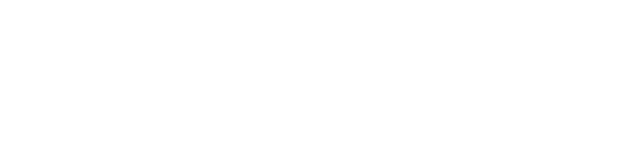
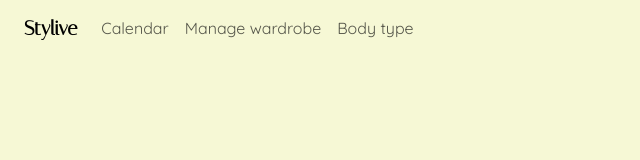
Before and after one commit to Quackeyikz/Stylive, a plain HTML site: page index.html in a window 1280 px wide. Shown: the whole page, without its empty margins (0-640 px from the left). Drawn offline with nearby package versions, Linux system fonts and the light colour scheme.

Commit message:
add navbar 1st

```diff
--- a/index.html
+++ b/index.html
@@ -1,5 +1,6 @@
 <!DOCTYPE html>
 <html lang="en">
+
 <head>
     <meta charset="UTF-8">
     <meta name="viewport" content="width=device-width, initial-scale=1.0">
@@ -9,10 +10,45 @@
     <link rel="stylesheet" href="style/index_style.css">
 
     <!-- Bootstrap -->
-    <link href="https://cdn.jsdelivr.net/npm/bootstrap@5.3.3/dist/css/bootstrap.min.css" rel="stylesheet" integrity="sha384-QWTKZyjpPEjISv5WaRU9OFeRpok6YctnYmDr5pNlyT2bRjXh0JMhjY6hW+ALEwIH" crossorigin="anonymous">
+    <link href="https://cdn.jsdelivr.net/npm/bootstrap@5.3.3/dist/css/bootstrap.min.css" rel="stylesheet"
+        integrity="sha384-QWTKZyjpPEjISv5WaRU9OFeRpok6YctnYmDr5pNlyT2bRjXh0JMhjY6hW+ALEwIH" crossorigin="anonymous">
 </head>
-<body>
+
+<body class="bg-main">
     <!-- Bootstrap JS -->
-    <script src="https://cdn.jsdelivr.net/npm/bootstrap@5.3.3/dist/js/bootstrap.bundle.min.js" integrity="sha384-YvpcrYf0tY3lHB60NNkmXc5s9fDVZLESaAA55NDzOxhy9GkcIdslK1eN7N6jIeHz" crossorigin="anonymous"></script>
+    <script src="https://cdn.jsdelivr.net/npm/bootstrap@5.3.3/dist/js/bootstrap.bundle.min.js"
+        integrity="sha384-YvpcrYf0tY3lHB60NNkmXc5s9fDVZLESaAA55NDzOxhy9GkcIdslK1eN7N6jIeHz"
+        crossorigin="anonymous"></script>
+    <!-- Navbar -->
+    <div class="container-fluid">
+        <nav class="navbar navbar-expand-sm">
+            <div class="container-fluid">
+                <a class="navbar-brand title-font" aria-current="page" href="index.html">Stylive</a>
+                <button class="navbar-toggler" type="button" data-bs-toggle="collapse"
+                    data-bs-target="#navbarNavDropdown" aria-controls="navbarNavDropdown" aria-expanded="false"
+                    aria-label="Toggle navigation">
+                    <span class="navbar-toggler-icon"></span>
+                </button>
+                <div class="collapse navbar-collapse" id="navbarNavDropdown">
+                    <ul class="navbar-nav second-font">
+                        <li class="nav-item">
+                            <a class="nav-link" href="calendar_set.html">Calendar</a>
+                        </li>
+                        <li class="nav-item">
+                            <a class="nav-link" href="manage_set.html">Manage wardrobe</a>
+                        </li>
+                        <li class="nav-item">
+                            <a class="nav-link" href="body.html">Body type</a>
+                        </li>
+                    </ul>
+                </div>
+            </div>
+        </nav>
+    </div>
+
+    <div>
+
+    </div>
 </body>
+
 </html>
--- a/style/index_style.css
+++ b/style/index_style.css
@@ -1 +1,14 @@
 @import url(main.css);
+
+.title-font{
+    font-family: 'Italiana';
+    font-weight: bold;
+}
+.second-font{
+    font-family: 'Quicksand';
+}
+
+.nav-link:hover{
+    text-decoration: underline;
+    text-underline-offset: 5px;
+}
--- a/style/main.css
+++ b/style/main.css
@@ -37,3 +37,7 @@
     font-family: 'Poppins';
     src: url(fonts/Poppins/Poppins-Regular.ttf);
 }
+
+.bg-main{
+    background-color: #F6F8D5 !important;
+}
```
